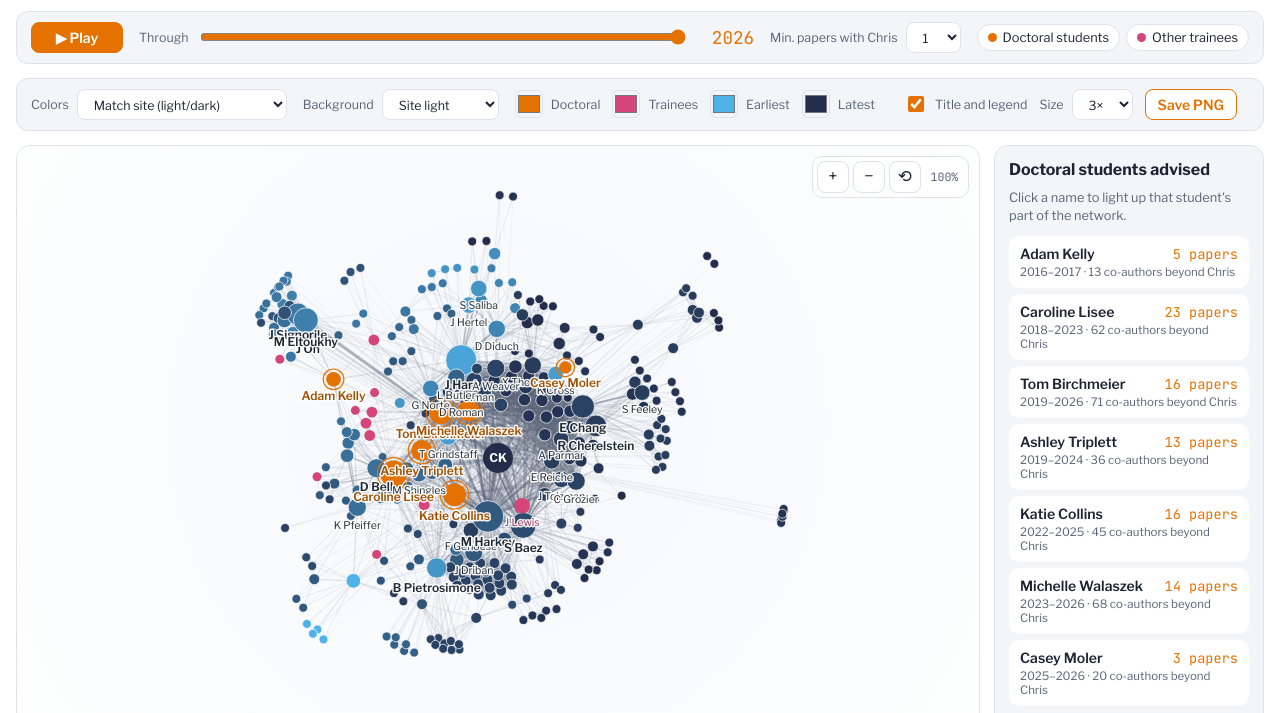
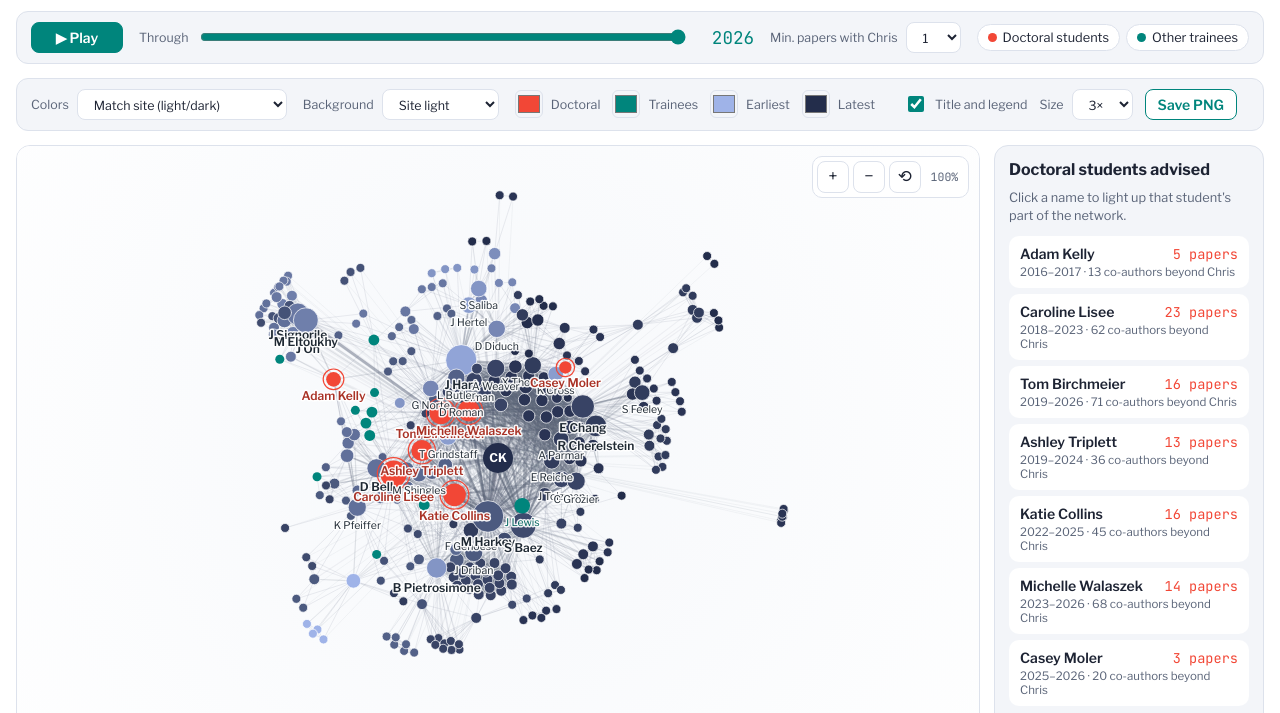
Before and after one commit to ckuenze/ckuenze.github.io, a plain HTML site: page network/index.html in a window 1280 px wide. Shown: the part 136-849 px from the top of the page. Drawn offline with nearby package versions, Linux system fonts and the light colour scheme.

Commit message:
Network page: match new site palette

```diff
--- a/network/index.html
+++ b/network/index.html
@@ -17,7 +17,7 @@
   --btn: #ffffff; --btnh: #b9c3d6; --soft: #ffffff; --chipon: #e4e9f3; --chiponline: #9fb0d3; --track: #e4e9f3;
   --factfg: #3d4658; --tipbg: rgba(255, 255, 255, 0.97); --tipline: #cfd6e4; --zoombg: rgba(255, 255, 255, 0.92);
   --stage0: #ffffff; --stage1: #f6f8fb; --ontint: #ffffff; --shadow: rgba(29, 35, 51, 0.12);
-  --me: #232d4b; --phd: #e57200; --trainee: #d6457a; --early: #4fb3e8; --late: #232d4b;
+  --me: #232d4b; --phd: #f24736; --trainee: #00857c; --early: #9fb3e8; --late: #232d4b; --ui: #00857c;
   --display: "Libre Franklin", "Franklin Gothic Medium", "Segoe UI", system-ui, sans-serif; --body: "Libre Franklin", "Segoe UI", system-ui, sans-serif;
   --mono: "JetBrains Mono", Consolas, monospace;
 }
@@ -26,13 +26,13 @@
   --btn: #1f2947; --btnh: #3a4a76; --soft: #1d2644; --chipon: #2a3760; --chiponline: #5a6da8; --track: #26314f;
   --factfg: #c3cbe0; --tipbg: rgba(13, 19, 38, 0.94); --tipline: #3a4a76; --zoombg: rgba(18, 26, 49, 0.85);
   --stage0: #11172a; --stage1: #1a2446; --ontint: #1a1205; --shadow: rgba(0, 0, 0, 0.4);
-  --me: #ffffff; --phd: #ff8f2e; --trainee: #ff6f91; --early: #4cc3f5; --late: #8b7bff; color-scheme: dark } }
+  --me: #ffffff; --phd: #f24736; --trainee: #3dd6c8; --early: #5272b4; --late: #c9d4f2; --ui: #3dd6c8; color-scheme: dark } }
 :root[data-theme="dark"] {
   --bg: #11172a; --panel: #171f36; --line: #2a3555; --fg: #e8ecf5; --muted: #9aa6c2;
   --btn: #1f2947; --btnh: #3a4a76; --soft: #1d2644; --chipon: #2a3760; --chiponline: #5a6da8; --track: #26314f;
   --factfg: #c3cbe0; --tipbg: rgba(13, 19, 38, 0.94); --tipline: #3a4a76; --zoombg: rgba(18, 26, 49, 0.85);
   --stage0: #11172a; --stage1: #1a2446; --ontint: #1a1205; --shadow: rgba(0, 0, 0, 0.4);
-  --me: #ffffff; --phd: #ff8f2e; --trainee: #ff6f91; --early: #4cc3f5; --late: #8b7bff; color-scheme: dark }
+  --me: #ffffff; --phd: #f24736; --trainee: #3dd6c8; --early: #5272b4; --late: #c9d4f2; --ui: #3dd6c8; color-scheme: dark }
 * { box-sizing: border-box }
 body { background: var(--bg); color: var(--fg); font-family: var(--body); }
 .wrap { max-width: 1320px; margin: 0 auto; padding-block: 20px 28px;
@@ -50,11 +50,11 @@ h1 { font-family: var(--display); font-size: clamp(1.4rem, 3vw, 2rem); margin: 0
 .controls label { font-size: 0.78rem; color: var(--muted); display: flex; align-items: center; gap: 8px }
 button, select { font: inherit; color: var(--fg); background: var(--btn); border: 1px solid var(--line); border-radius: 8px; padding: 6px 12px; cursor: pointer }
 button:hover, select:hover { border-color: var(--btnh) }
-button:focus-visible, select:focus-visible, input:focus-visible { outline: 2px solid var(--phd); outline-offset: 2px }
-#play { background: var(--phd); color: var(--ontint); border-color: var(--phd); font-weight: 600; min-width: 92px }
+button:focus-visible, select:focus-visible, input:focus-visible { outline: 2px solid var(--ui); outline-offset: 2px }
+#play { background: var(--ui); color: var(--ontint); border-color: var(--ui); font-weight: 600; min-width: 92px }
 .yearbox { display: flex; align-items: center; gap: 10px; flex: 1 1 260px; min-width: 0 }
-#year { flex: 1; accent-color: var(--phd); min-width: 0 }
-#yearLabel { font-family: var(--mono); font-size: 1.1rem; color: var(--phd); min-width: 3.2em; text-align: right }
+#year { flex: 1; accent-color: var(--ui); min-width: 0 }
+#yearLabel { font-family: var(--mono); font-size: 1.1rem; color: var(--ui); min-width: 3.2em; text-align: right }
 .chips { display: flex; gap: 6px; flex-wrap: wrap }
 .chip { display: inline-flex; align-items: center; gap: 6px; font-size: 0.8rem; padding: 5px 10px; border-radius: 999px }
 .chip i { width: 9px; height: 9px; border-radius: 50%; display: inline-block }
@@ -76,7 +76,7 @@ canvas { display: block; width: 100%; touch-action: none; user-select: none }
 .fact small { font-size: 0.76rem; color: var(--factfg); line-height: 1.4; overflow-wrap: anywhere }
 .tabs { display: flex; flex-wrap: wrap; gap: 6px }
 .tabs button { font-size: 0.8rem; padding: 6px 11px; border-radius: 999px }
-.tabs button[aria-selected="true"] { background: var(--phd); border-color: var(--phd); color: var(--ontint); font-weight: 600 }
+.tabs button[aria-selected="true"] { background: var(--ui); border-color: var(--ui); color: var(--ontint); font-weight: 600 }
 .board-desc { margin: 0; font-size: 0.78rem }
 .board { list-style: none; margin: 0; padding: 0; display: grid; gap: 4px }
 .board li button { width: 100%; display: grid; grid-template-columns: 2em minmax(0, 11em) minmax(60px, 1fr) auto; gap: 10px; align-items: center; text-align: left; background: transparent; border: 1px solid transparent; padding: 6px 8px }
@@ -91,8 +91,8 @@ canvas { display: block; width: 100%; touch-action: none; user-select: none }
 .swatches, .savegroup { display: flex; flex-wrap: wrap; align-items: center; gap: 8px 12px }
 .savegroup { margin-left: auto }
 input[type="color"] { width: 28px; height: 28px; padding: 0; border: 1px solid var(--line); border-radius: 6px; background: none; cursor: pointer }
-input[type="checkbox"] { accent-color: var(--phd); width: 16px; height: 16px }
-#savePng { background: var(--btn); border-color: var(--phd); color: var(--phd); font-weight: 600 }
+input[type="checkbox"] { accent-color: var(--ui); width: 16px; height: 16px }
+#savePng { background: var(--btn); border-color: var(--ui); color: var(--ui); font-weight: 600 }
 #savePng:disabled { opacity: 0.45; cursor: not-allowed }
 .note { font-size: 0.75rem; color: var(--muted); max-width: 32ch }
 
@@ -115,7 +115,7 @@ aside h2 { font-family: var(--display); font-size: 1rem; margin: 0 }
 aside p { margin: 0; color: var(--muted); font-size: 0.8rem; line-height: 1.45 }
 .cohort { display: grid; gap: 6px }
 .stu { display: grid; grid-template-columns: 1fr auto; gap: 2px 8px; text-align: left; padding: 8px 10px; background: var(--soft); border-radius: 10px; border: 1px solid transparent }
-.stu:hover, .stu[aria-pressed="true"] { border-color: var(--phd) }
+.stu:hover, .stu[aria-pressed="true"] { border-color: var(--ui) }
 .stu b { font-weight: 600 }
 .stu em { font-style: normal; font-family: var(--mono); color: var(--phd); font-size: 0.85rem }
 .stu small { color: var(--muted); grid-column: 1 / -1; font-size: 0.72rem }
@@ -317,8 +317,8 @@ body.anfield .stat.phd b { color: #e0182f }
   // "Match site": chriskuenze.com colors, switching with the viewer's light/dark setting
   const darkMQ = matchMedia('(prefers-color-scheme: dark)');
   const siteDark = () => { const t = document.documentElement.dataset.theme; return t ? t === 'dark' : darkMQ.matches; };
-  const SITE = { light: { phd: '#e57200', trainee: '#d6457a', early: '#4fb3e8', late: '#232d4b', bg: 'sitelight' },
-                 dark:  { phd: '#ff8f2e', trainee: '#ff6f91', early: '#4cc3f5', late: '#8b7bff', bg: 'sitedark' } };
+  const SITE = { light: { phd: '#f24736', trainee: '#00857c', early: '#9fb3e8', late: '#232d4b', bg: 'sitelight' },
+                 dark:  { phd: '#f24736', trainee: '#3dd6c8', early: '#5272b4', late: '#c9d4f2', bg: 'sitedark' } };
   const presetFor = k => k === 'site' ? SITE[siteDark() ? 'dark' : 'light'] : PRESETS[k];
   const P = { ...presetFor('site') }; let bgKey = P.bg;
   const hex = h => [1, 3, 5].map(i => parseInt(h.slice(i, i + 2), 16));
```
